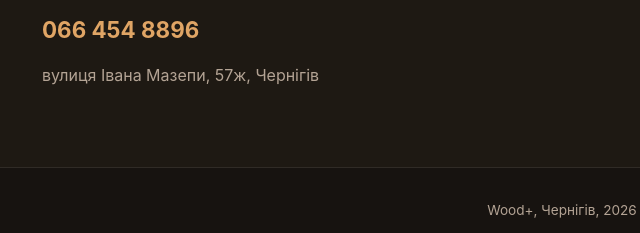
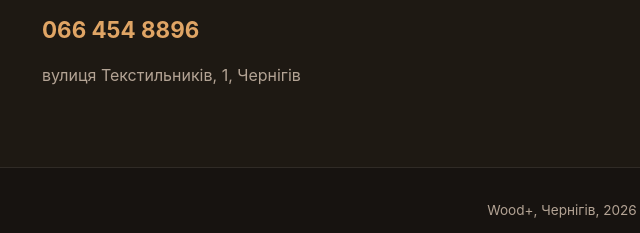
Before and after one commit to woodplus-ua/woodplus-ua.github.io, a plain HTML site: page index.html in a window 1280 px wide. Shown: the part 2525-2758 px from the top of the page, 78-718 px from the left. Drawn offline with Linux system fonts and the light colour scheme.

Commit message:
Update index.html

```diff
--- a/index.html
+++ b/index.html
@@ -149,7 +149,7 @@
       <div class="contact-info">
         <h2>Контакти</h2>
         <p><a href="tel:+380664548896" class="contact-phone">066 454 8896</a></p>
-        <p class="contact-address">вулиця Івана Мазепи, 57ж, Чернігів</p>
+        <p class="contact-address">вулиця Текстильників, 1, Чернігів</p>
       </div>
       <div class="contact-actions">
         <a href="https://www.facebook.com/profile.php?id=100065492979394" target="_blank" rel="noopener" class="btn btn-outline">Написати у Facebook</a>
```
